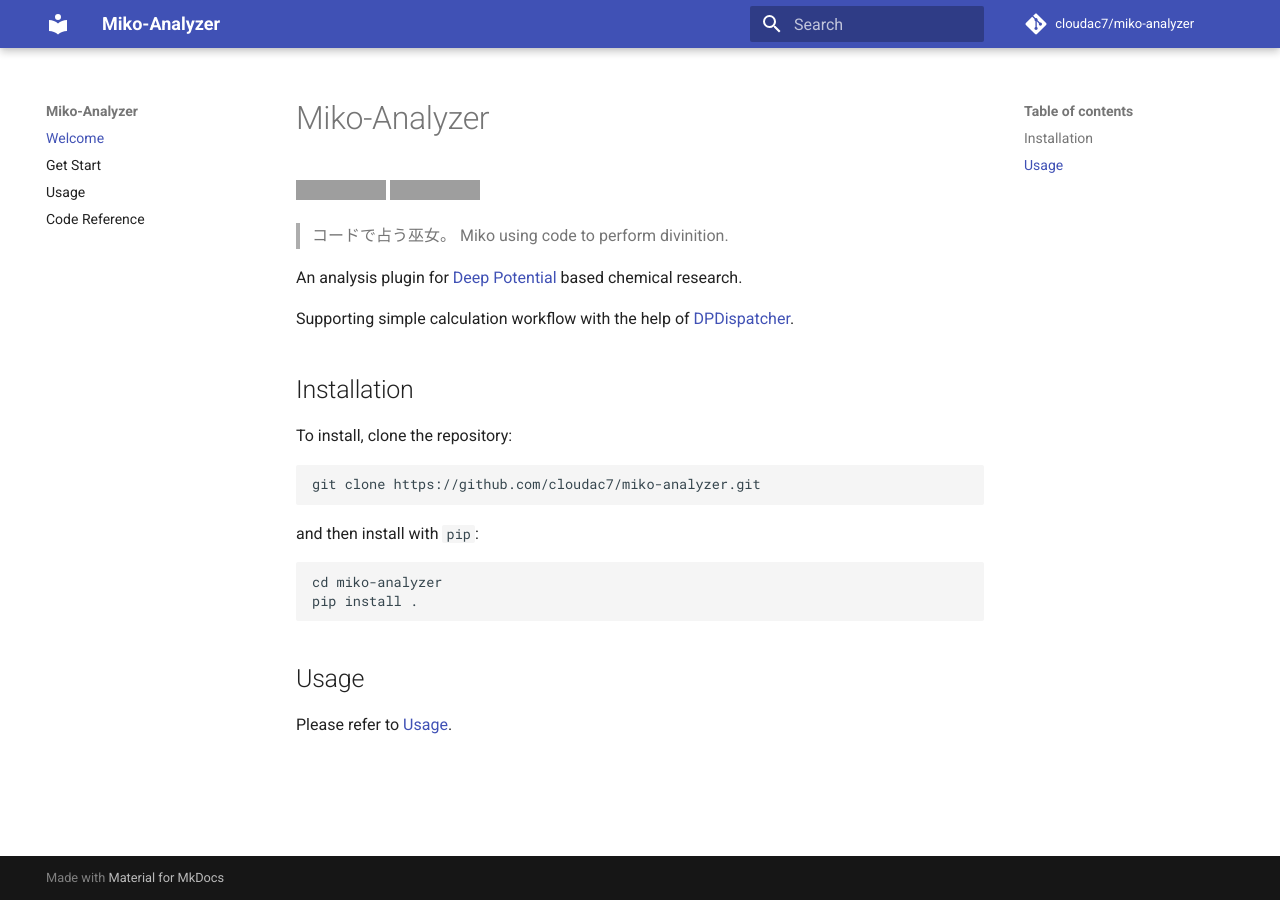
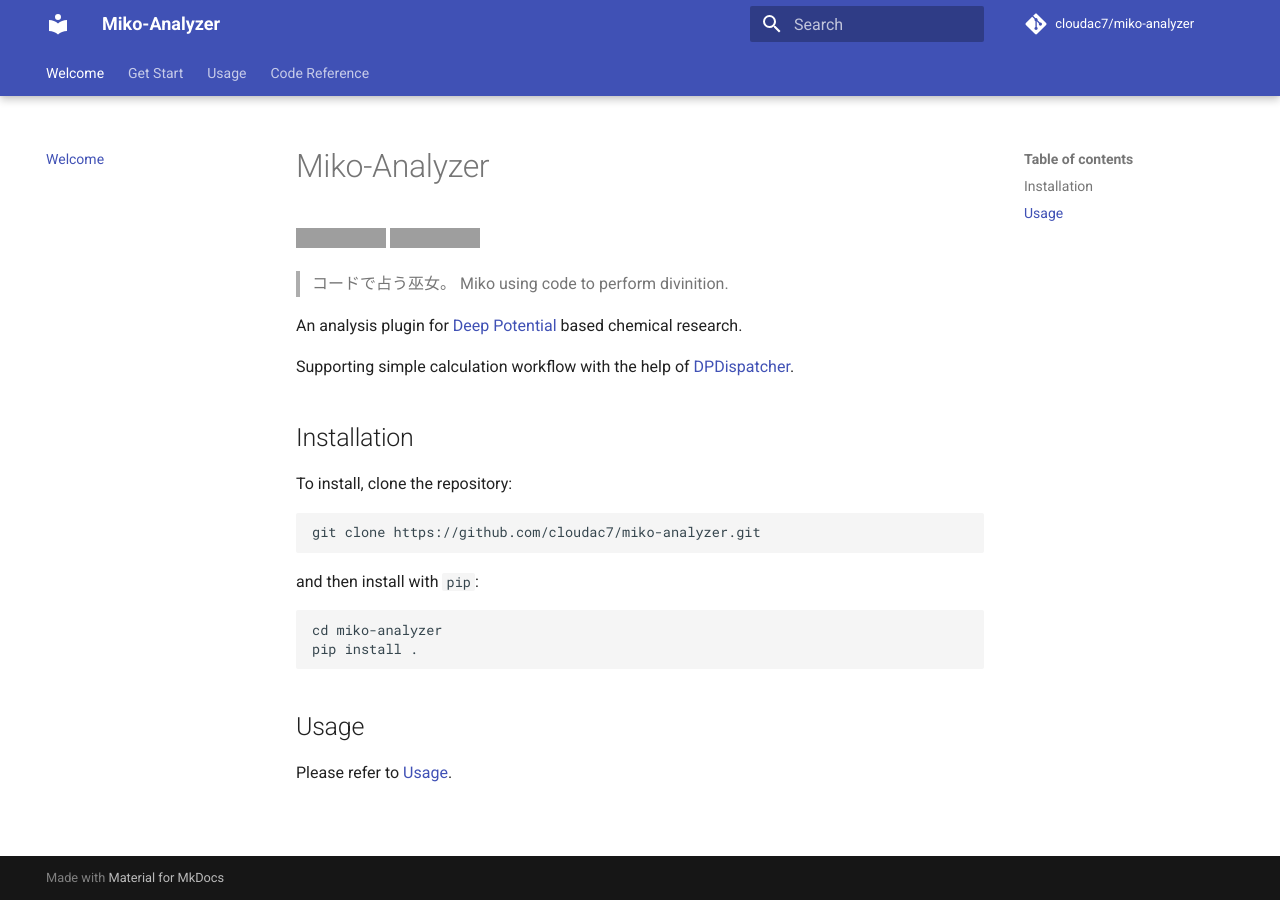
Before and after one commit to Cloudac7/catflow, an MkDocs documentation site: the page built from docs/index.md, in a window 1280 px wide. Built offline with MkDocs 1.6.1 and Material for MkDocs 9.7.7, drawn with Linux system fonts in a browser that asks for light colours; comment, search, counter and statistics services are not loaded; the version menu is left out; grey boxes are pictures that could not be loaded.

Commit message:
fix bug in documetation pages

```diff
--- a/mkdocs.yml
+++ b/mkdocs.yml
@@ -26,11 +26,9 @@
 theme:
   name: material
   features:
-    - navigation.instant
-    - navigation.sections
-    - navigation.indexes
+    - navigation.tabs
+    - navigation.tabs.sticky
     - navigation.top
-    - content.tooltips
 
 markdown_extensions:
 
```
Also changed, not shown: 1 other file.
